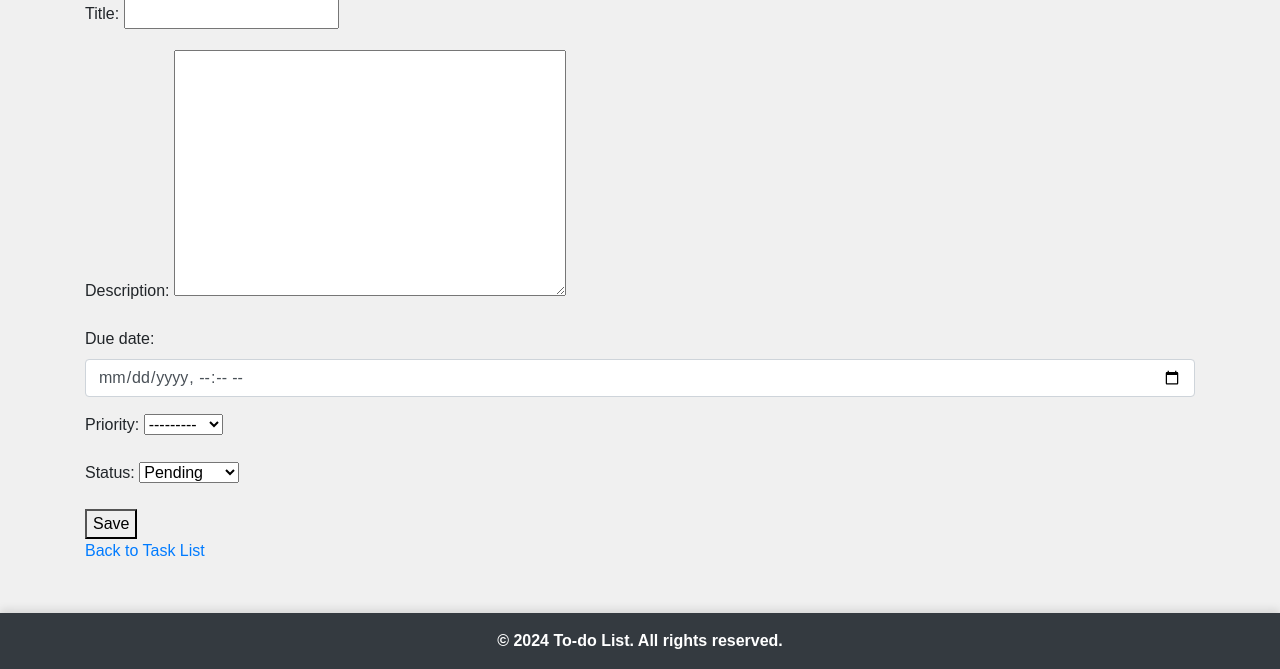
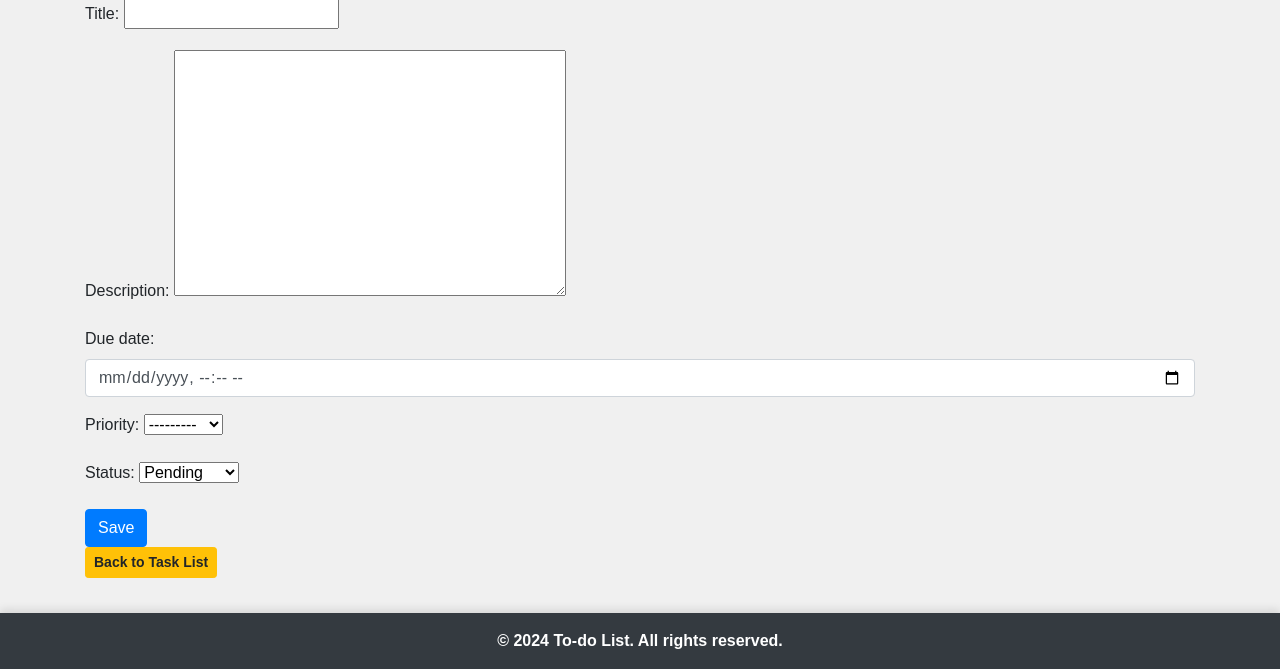
Before and after one commit to Mah-N/to-do-organizer, a Django app: page /tasks/add/ in a window 1280 px wide. Shown: the part 131-800 px from the top of the page. Run offline with Django 4.2, Linux system fonts and the light colour scheme; a user stored in the database is signed in.

Commit message:
Style the 'Save' and 'Back to Task List' Buttons in the add task form for a consistent user interface.

```diff
--- a/templates/task_form.html
+++ b/templates/task_form.html
@@ -16,9 +16,9 @@
 
     <!-- Render the form fields as paragraphs -->
     {{ form.as_p }}
-    <button type="submit">Save</button>
+    <button type="submit" class="btn btn-primary">Save</button>
   </form>
 
   <!-- Link to go back to the task list -->
-  <a href="{% url 'task_list' %}">Back to Task List</a>
+  <a href="{% url 'task_list' %}" class="btn btn-warning btn-sm"><strong>Back to Task List</strong></a>
 {% endblock %}
--- a/templates/task_list.html
+++ b/templates/task_list.html
@@ -66,7 +66,7 @@
 
   {% else %}
   <!-- Message and link for users with no tasks -->
-  <p>You have no tasks. <a href="{% url 'task_add' %}" class="btn btn-primary">Add New Task</a></p>
+  <p>You have no tasks.</p>
   {% endif %}
 
   <!-- Link to add a new task -->
--- a/todo_list/settings.py
+++ b/todo_list/settings.py
@@ -39,7 +39,7 @@ CSRF_TRUSTED_ORIGINS = [
 ]
 
 # SECURITY WARNING: don't run with debug turned on in production!
-DEBUG = False
+DEBUG = True
 
 ALLOWED_HOSTS = ['8000-mahn-todoorganizer-fqmlgm3guvk.ws.codeinstitute-ide.net','my-todo-list-final-project-45103fba3130.herokuapp.com','.herokuapp.com']
 
```
